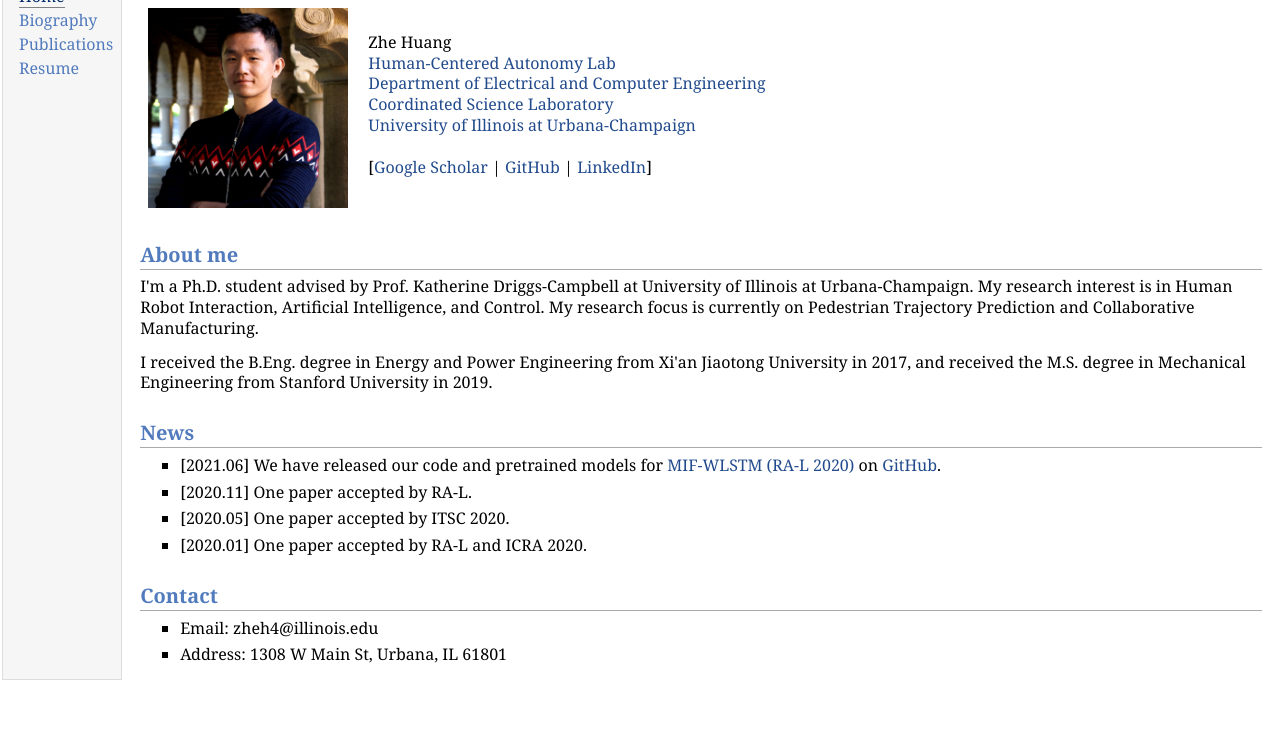
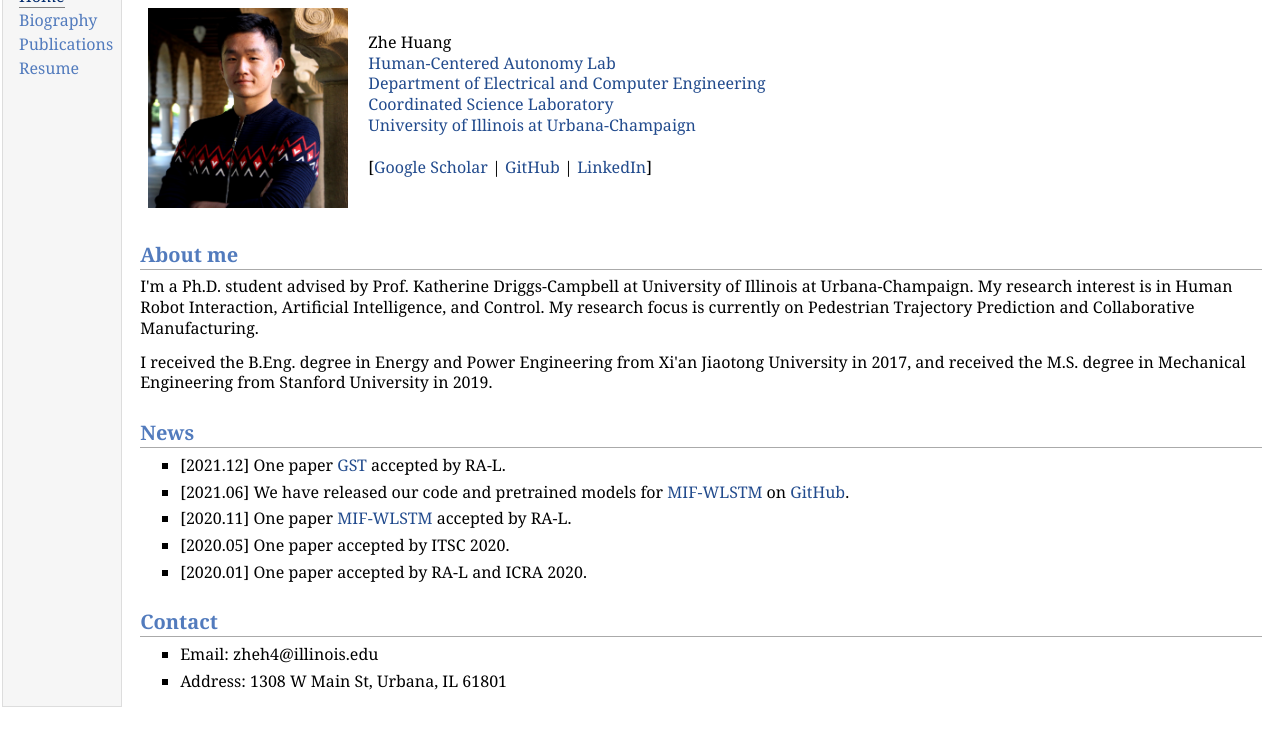
Before and after one commit to tedhuang96/tedhuang96.github.io, a plain HTML site: page index.html in a window 1280 px wide. Shown: the part 68-800 px from the top of the page. Drawn offline with Linux system fonts and the light colour scheme.

Commit message:
Added GST to News. Update GST and MIF-WLSTM with google sites.

```diff
--- a/index.html
+++ b/index.html
@@ -39,9 +39,11 @@ My research focus is currently on Pedestrian Trajectory Prediction and Collabora
 and received the M.S. degree in Mechanical Engineering from Stanford University in 2019.</p>
 <h2>News</h2>
 <ul>
-<li><p>[2021.06] We have released our code and pretrained models for <a href="https://ieeexplore.ieee.org/abstract/document/9309334">MIF-WLSTM (RA-L 2020)</a> on <a href="https://github.com/tedhuang96/mifwlstm">GitHub</a>.</p>
+<li><p>[2021.12] One paper <a href="https://sites.google.com/view/gumbel-social-transformer">GST</a> accepted by RA-L.</p>
 </li>
-<li><p>[2020.11] One paper accepted by RA-L.</p>
+<li><p>[2021.06] We have released our code and pretrained models for <a href="https://sites.google.com/view/mif-wlstm">MIF-WLSTM</a> on <a href="https://github.com/tedhuang96/mifwlstm">GitHub</a>.</p>
+</li>
+<li><p>[2020.11] One paper <a href="https://sites.google.com/view/mif-wlstm">MIF-WLSTM</a> accepted by RA-L.</p>
 </li>
 <li><p>[2020.05] One paper accepted by ITSC 2020.</p>
 </li>
```
Also changed, not shown: 1 other file.
